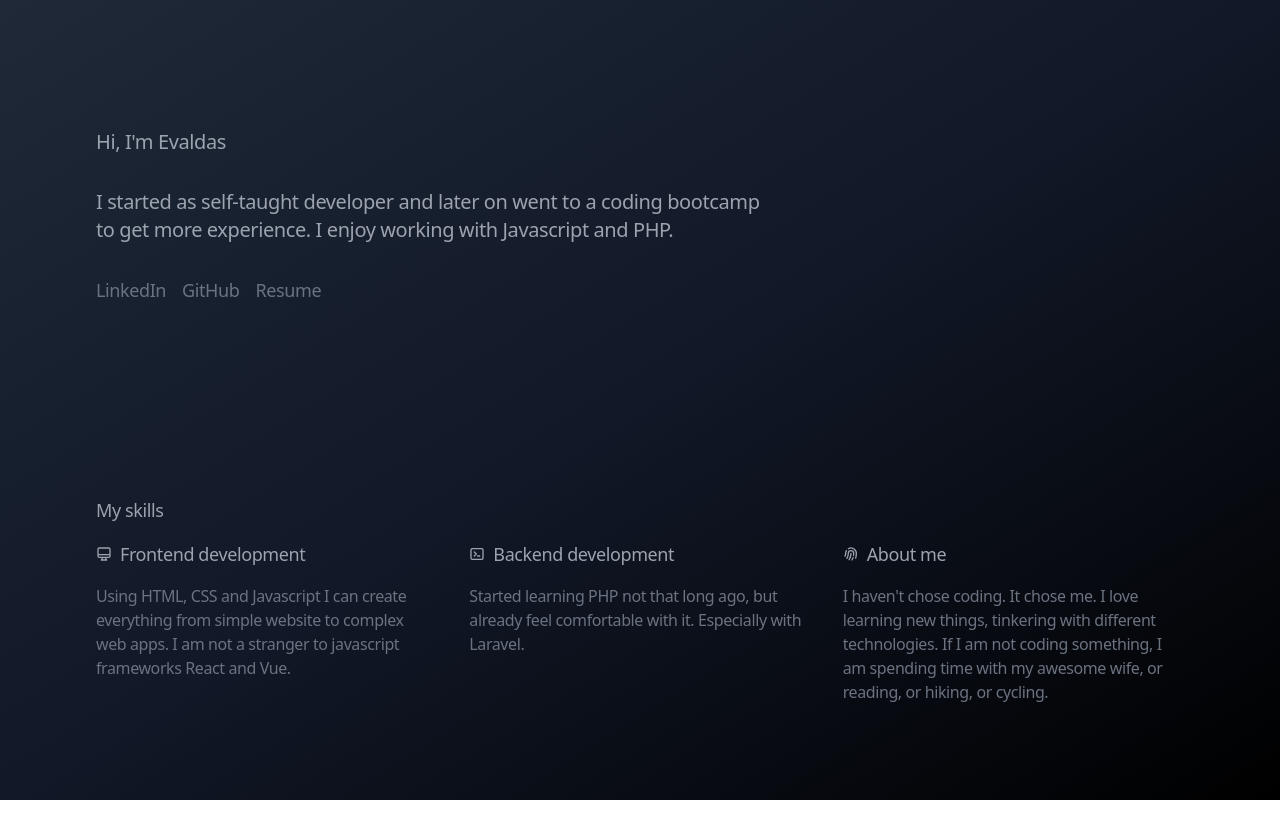
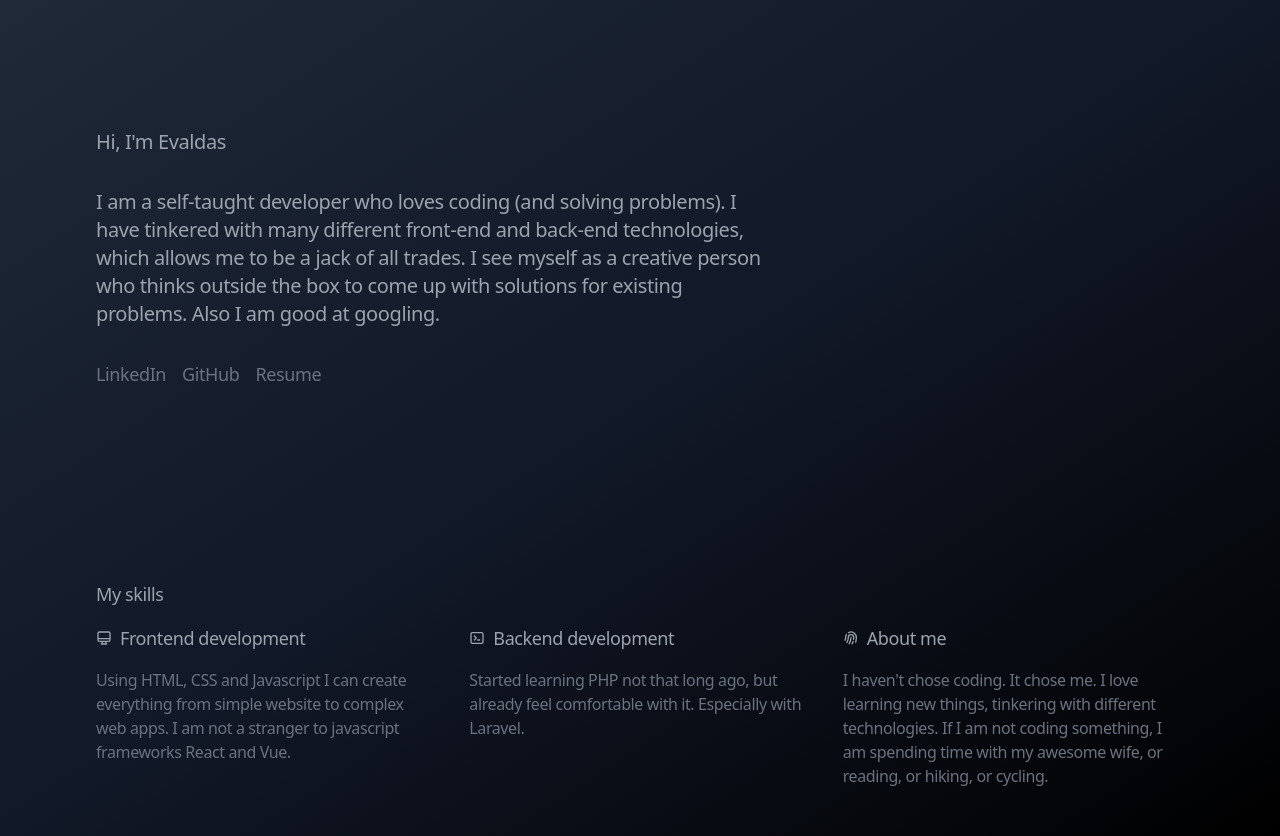
Before and after one commit to EvaldasBurlingis/personal-website, an Eleventy site: page src/index.html in a window 1280 px wide. Before the commit the page ends 800 px from the top, so only its background shows below. Built offline with nearby package versions, Linux system fonts and the light colour scheme; Eleventy itself is replaced by a stand-in of ours; files that its build step writes are made by us from their sources.

Commit message:
Update index.html

```diff
--- a/src/index.html
+++ b/src/index.html
@@ -5,8 +5,10 @@ title: Evaldas Burlingis - Developer
 <section class="px-4 pt-32 md:px-8 md:max-w-lg lg:max-w-6xl lg:mx-auto">
   <article class="text-gray-400 text-lg md:text-xl lg:max-w-2xl">
     <h2 class="mb-8">Hi, I'm Evaldas</h2>
-    <p class="mb-8">I started as self-taught developer and later on went to a coding bootcamp
-       to get more experience. I enjoy working with Javascript and PHP.
+    <p class="mb-8">
+        I am a self-taught developer who loves coding (and solving problems). I have tinkered with many different front-end and back-end technologies,
+        which allows me to be a jack of all trades. I see myself as a creative person who thinks outside the box to come up with solutions for existing problems.
+      Also I am good at googling.
     </p>
     <div class="text-base flex text-gray-500 md:text-lg">
       <a href="https://www.linkedin.com/in/evaldas-burlingis" class="mr-4 hover:text-gray-300">LinkedIn</a>
```
